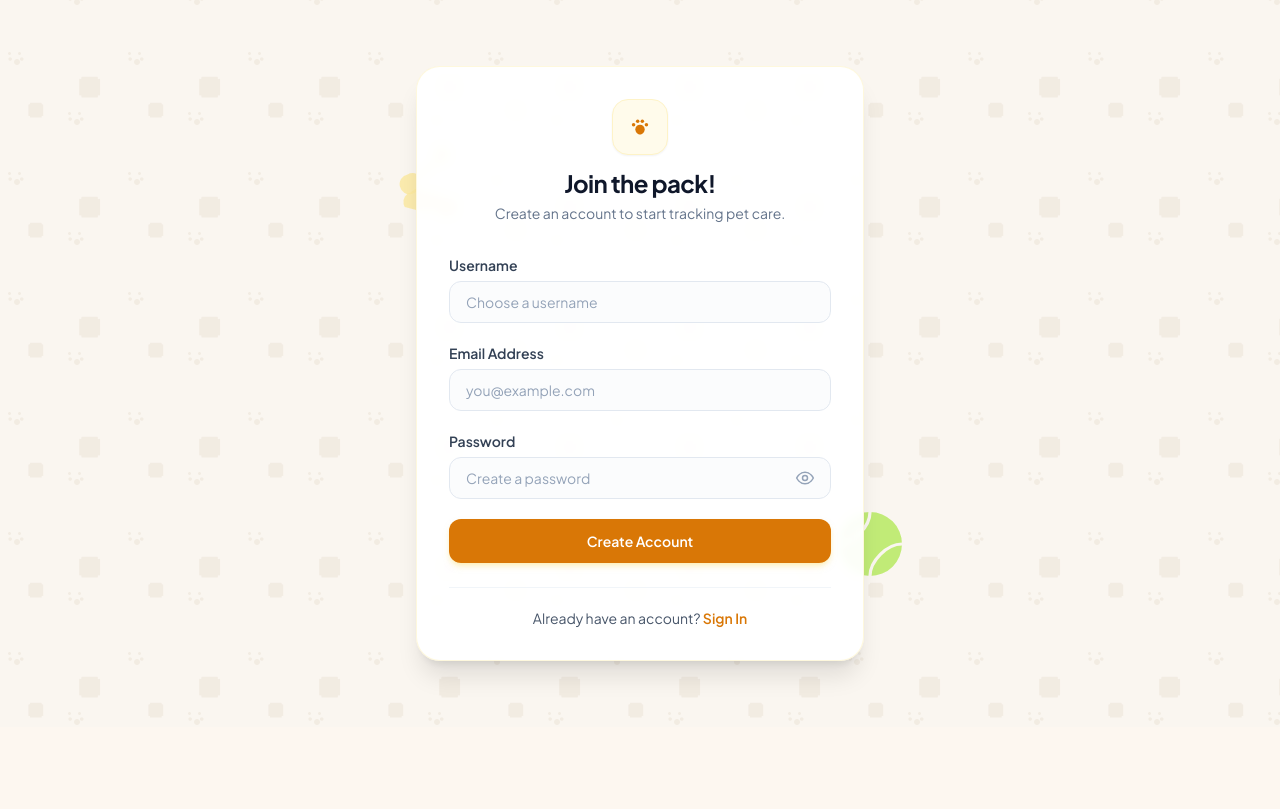
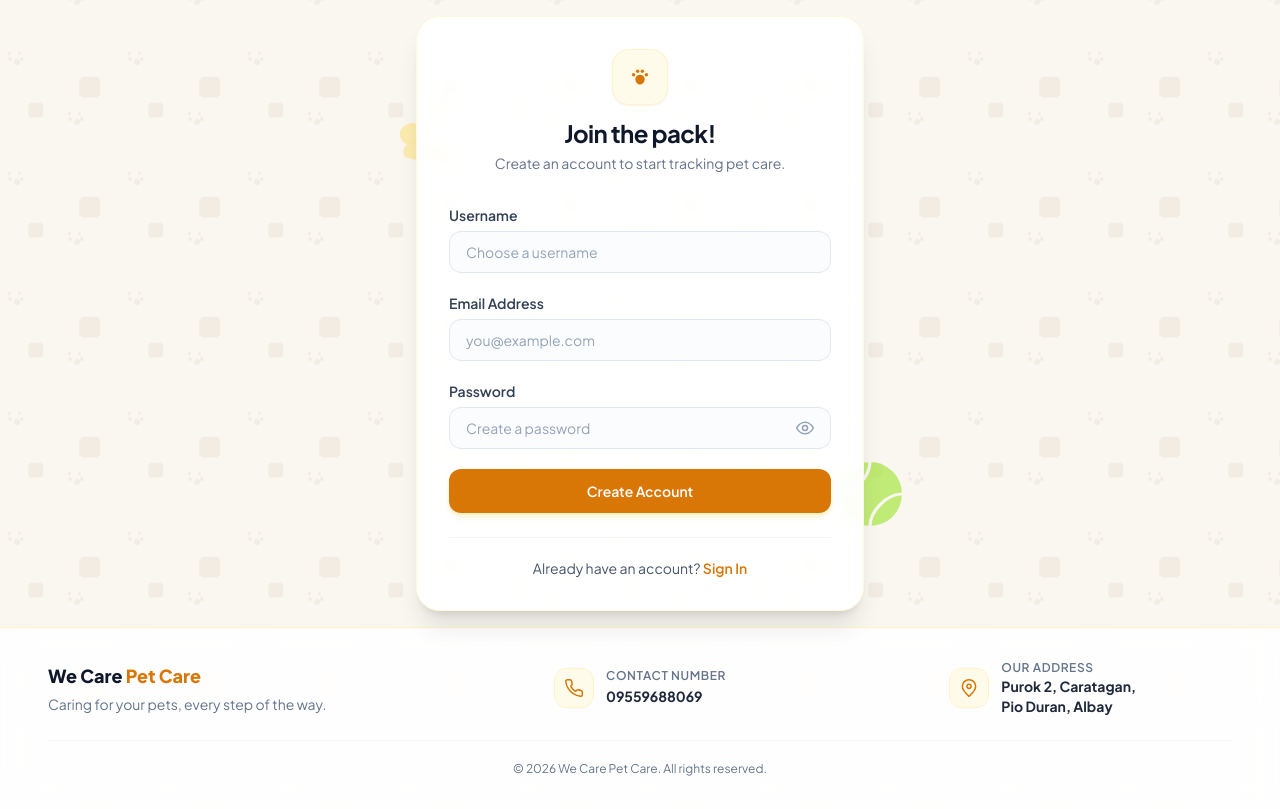
Before and after one commit to crisjohnDev/we-care-pet-care, a Django app: page /create-account/ in a window 1280 px wide. Shown: the part 73-882 px from the top of the page. Before the commit the page ends 798 px from the top, so only its background shows below. Run offline with Django 5.2, Linux system fonts and the light colour scheme; some libraries are stand-ins or nearby versions.

Commit message:
fghvvjtstcg

```diff
--- a/accounts/templates/signup.html
+++ b/accounts/templates/signup.html
@@ -283,6 +283,100 @@
         </div>
     </main>
 
+        <footer class="w-full bg-white/90 backdrop-blur-md border-t border-amber-100 mt-auto">
+        <div class="max-w-7xl mx-auto px-6 md:px-12 py-8">
+
+            <div class="grid grid-cols-1 md:grid-cols-3 gap-6 items-center">
+
+                <!-- Brand -->
+                <div class="text-center md:text-left">
+                    <h2 class="text-lg font-extrabold text-slate-900">
+                        We Care <span class="text-amber-600">Pet Care</span>
+                    </h2>
+                    <p class="text-sm text-slate-500 mt-1">
+                        Caring for your pets, every step of the way.
+                    </p>
+                </div>
+
+                <!-- Phone -->
+                <div class="flex items-center justify-center gap-3">
+                    <div class="flex items-center justify-center w-10 h-10 rounded-xl bg-amber-50 text-amber-600 border border-amber-100">
+                        <svg xmlns="http://www.w3.org/2000/svg"
+                             class="w-5 h-5"
+                             viewBox="0 0 24 24"
+                             fill="none"
+                             stroke="currentColor"
+                             stroke-width="1.8"
+                             stroke-linecap="round"
+                             stroke-linejoin="round"
+                             aria-hidden="true">
+                            <path d="M22 16.92v3a2 2 0 0 1-2.18 2
+                                     19.79 19.79 0 0 1-8.63-3.07
+                                     19.5 19.5 0 0 1-6-6
+                                     19.79 19.79 0 0 1-3.07-8.67
+                                     A2 2 0 0 1 4.11 2h3
+                                     a2 2 0 0 1 2 1.72
+                                     c.12.96.36 1.9.7 2.8
+                                     a2 2 0 0 1-.45 2.11L8.09 9.91
+                                     a16 16 0 0 0 6 6l1.27-1.27
+                                     a2 2 0 0 1 2.11-.45
+                                     c.9.34 1.84.58 2.8.7
+                                     A2 2 0 0 1 22 16.92z"/>
+                        </svg>
+                    </div>
+
+                    <div>
+                        <p class="text-xs font-semibold uppercase tracking-wider text-slate-500">
+                            Contact Number
+                        </p>
+                        <a href="tel:09559688069"
+                           class="text-sm font-bold text-slate-800 hover:text-amber-600 transition-colors">
+                            09559688069
+                        </a>
+                    </div>
+                </div>
+
+                <!-- Address -->
+                <div class="flex items-center justify-center gap-3">
+                    <div class="flex items-center justify-center w-10 h-10 rounded-xl bg-amber-50 text-amber-600 border border-amber-100">
+                        <svg xmlns="http://www.w3.org/2000/svg"
+                             class="w-5 h-5"
+                             viewBox="0 0 24 24"
+                             fill="none"
+                             stroke="currentColor"
+                             stroke-width="1.8"
+                             stroke-linecap="round"
+                             stroke-linejoin="round"
+                             aria-hidden="true">
+                            <path d="M20 10c0 5-8 12-8 12S4 15 4 10a8 8 0 1 1 16 0z"/>
+                            <circle cx="12" cy="10" r="2.5"/>
+                        </svg>
+                    </div>
+
+                    <div>
+                        <p class="text-xs font-semibold uppercase tracking-wider text-slate-500">
+                            Our Address
+                        </p>
+                        <p class="text-sm font-bold text-slate-800">
+                            Purok 2, Caratagan,
+                            <span class="block">Pio Duran, Albay</span>
+                        </p>
+                    </div>
+                </div>
+
+            </div>
+
+            <!-- Copyright -->
+            <div class="border-t border-slate-100 mt-6 pt-5 text-center">
+                <p class="text-xs text-slate-500">
+                    &copy; {% now "Y" %} We Care Pet Care.
+                    All rights reserved.
+                </p>
+            </div>
+
+        </div>
+    </footer>
+
     <!-- Password Visibility Toggle -->
     <script>
         document.addEventListener("DOMContentLoaded", function () {
```
